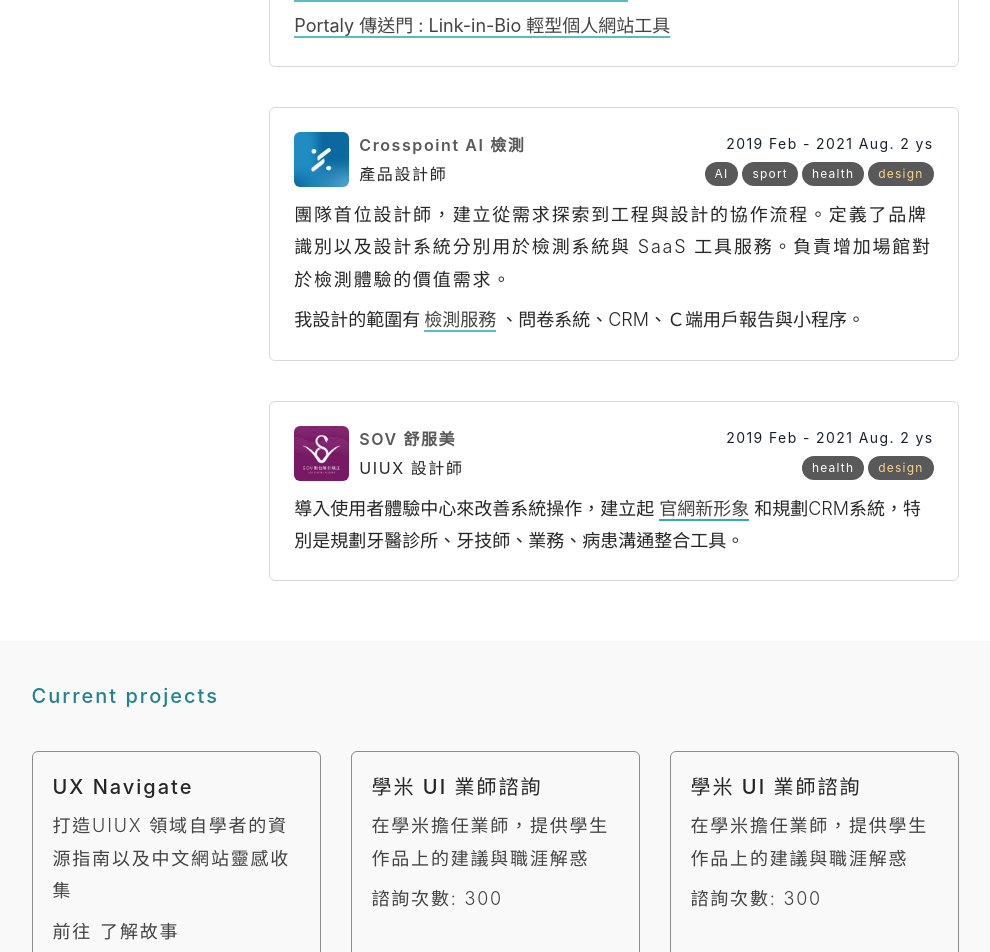
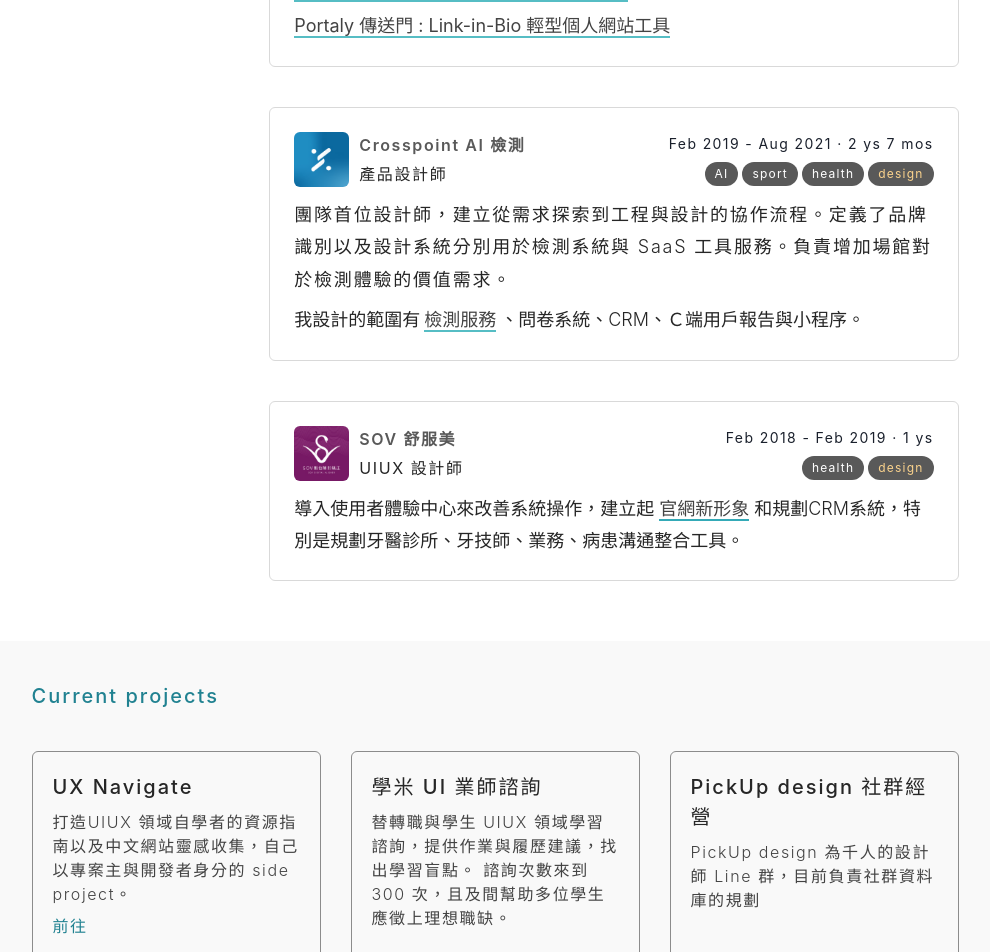
Before and after one commit to indexhui/hugh-portfolio, a React (Create React App) app: page /about in a window 1280 px wide. Shown: the part 1760-2712 px from the top of the page, without its empty margins (145-1135 px from the left). Built offline with nearby package versions, Linux system fonts and the light colour scheme.

Commit message:
about time

```diff
--- a/src/components/about/CurrentProject.js
+++ b/src/components/about/CurrentProject.js
@@ -6,6 +6,7 @@
   VStack,
   SimpleGrid,
   HStack,
+  Link,
 } from '@chakra-ui/react';
 
 import { Container } from 'components/layouts';
@@ -33,12 +34,20 @@
           rounded="md"
         >
           <Text textStyle="title1">UX Navigate</Text>
-          <Text textStyle="text02">
-            打造UIUX 領域自學者的資源指南以及中文網站靈感收集
+          <Text textStyle="text04">
+            打造UIUX
+            領域自學者的資源指南以及中文網站靈感收集，自己以專案主與開發者身分的
+            side project。
           </Text>
           <HStack>
-            <Text textStyle="text02">前往</Text>
-            <Text textStyle="text02">了解故事</Text>
+            <Link
+              variant="link03"
+              href="https://www.uishowreel.com/resource/web-collection"
+              isExternal
+            >
+              <Text>前往</Text>
+            </Link>
+            {/* <Text textStyle="text02">了解故事</Text> */}
           </HStack>
         </VStack>
         <VStack
@@ -51,10 +60,10 @@
           rounded="md"
         >
           <Text textStyle="title1">學米 UI 業師諮詢</Text>
-          <Text textStyle="text02">
-            在學米擔任業師，提供學生作品上的建議與職涯解惑
+          <Text textStyle="text04">
+            替轉職與學生 UIUX 領域學習諮詢，提供作業與履歷建議，找出學習盲點。
+            諮詢次數來到 300 次，且及間幫助多位學生應徵上理想職缺。
           </Text>
-          <Text textStyle="text02">諮詢次數: 300</Text>
         </VStack>
         <VStack
           w="100%"
@@ -65,11 +74,10 @@
           p="20px"
           rounded="md"
         >
-          <Text textStyle="title1">學米 UI 業師諮詢</Text>
-          <Text textStyle="text02">
-            在學米擔任業師，提供學生作品上的建議與職涯解惑
+          <Text textStyle="title1">PickUp design 社群經營</Text>
+          <Text textStyle="text04">
+            PickUp design 為千人的設計師 Line 群，目前負責社群資料庫的規劃
           </Text>
-          <Text textStyle="text02">諮詢次數: 300</Text>
         </VStack>
       </SimpleGrid>
     </Container>
--- a/src/components/about/Experience.js
+++ b/src/components/about/Experience.js
@@ -161,7 +161,7 @@
     image: institute,
     company: 'The Z Institute 區塊鏈線上學院',
     title: '前端工程師',
-    time: '2022 Feb - May 2022  4 mos',
+    time: 'Feb 2022 - May 2022 · 4 mos',
     isDesign: false,
     tag: ['React'],
     content: <InstituteContent />,
@@ -170,7 +170,7 @@
     image: real,
     company: 'Real Engine 真實引擎',
     title: '產品設計師(顧問)',
-    time: '2020 Jan - 2021 Mar  6 mos',
+    time: 'Nov 2020 - Jan 2021 · 3 mos',
     isDesign: true,
     tag: ['creator', 'freelance'],
     content: <RealContent />,
@@ -179,7 +179,7 @@
     image: crosspoint,
     company: 'Crosspoint  AI 檢測',
     title: '產品設計師',
-    time: '2019 Feb - 2021 Aug.  2 ys',
+    time: 'Feb 2019 - Aug 2021 · 2 ys 7 mos',
     isDesign: true,
     tag: ['AI', 'sport', 'health'],
     content: <CrosspointContent />,
@@ -188,7 +188,7 @@
     image: sov,
     company: 'SOV 舒服美',
     title: 'UIUX 設計師',
-    time: '2019 Feb - 2021 Aug.  2 ys',
+    time: 'Feb 2018  - Feb 2019 · 1 ys',
     isDesign: true,
     tag: ['health'],
     content: <SovContent />,
--- a/src/theme/link.js
+++ b/src/theme/link.js
@@ -15,6 +15,14 @@
         textDecoration: 'none',
       },
     },
+    link03: {
+      fontWeight: '500',
+      color: 'blue.700',
+      _hover: {
+        color: 'blue.600',
+        textDecoration: 'none',
+      },
+    },
   },
 };
 
```
